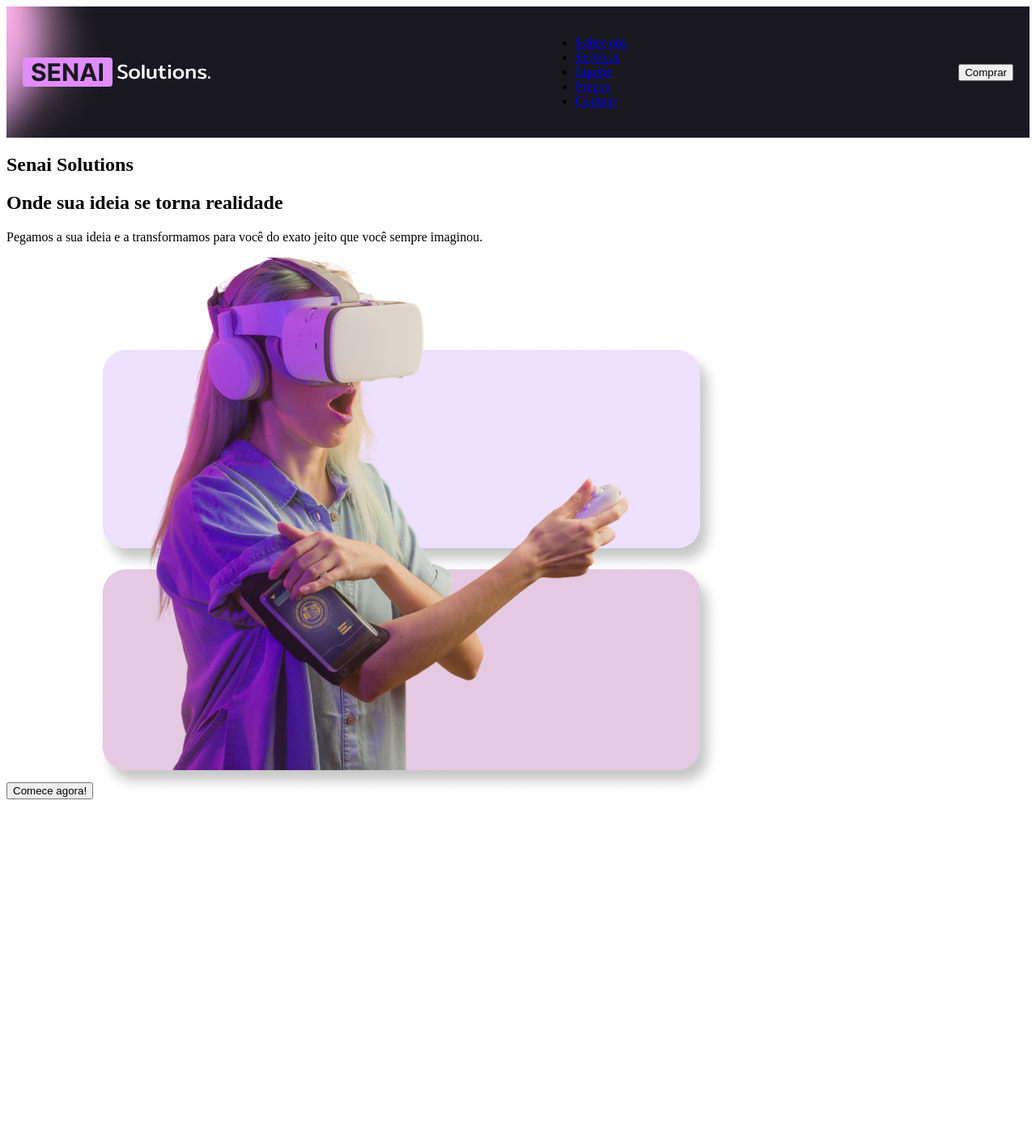
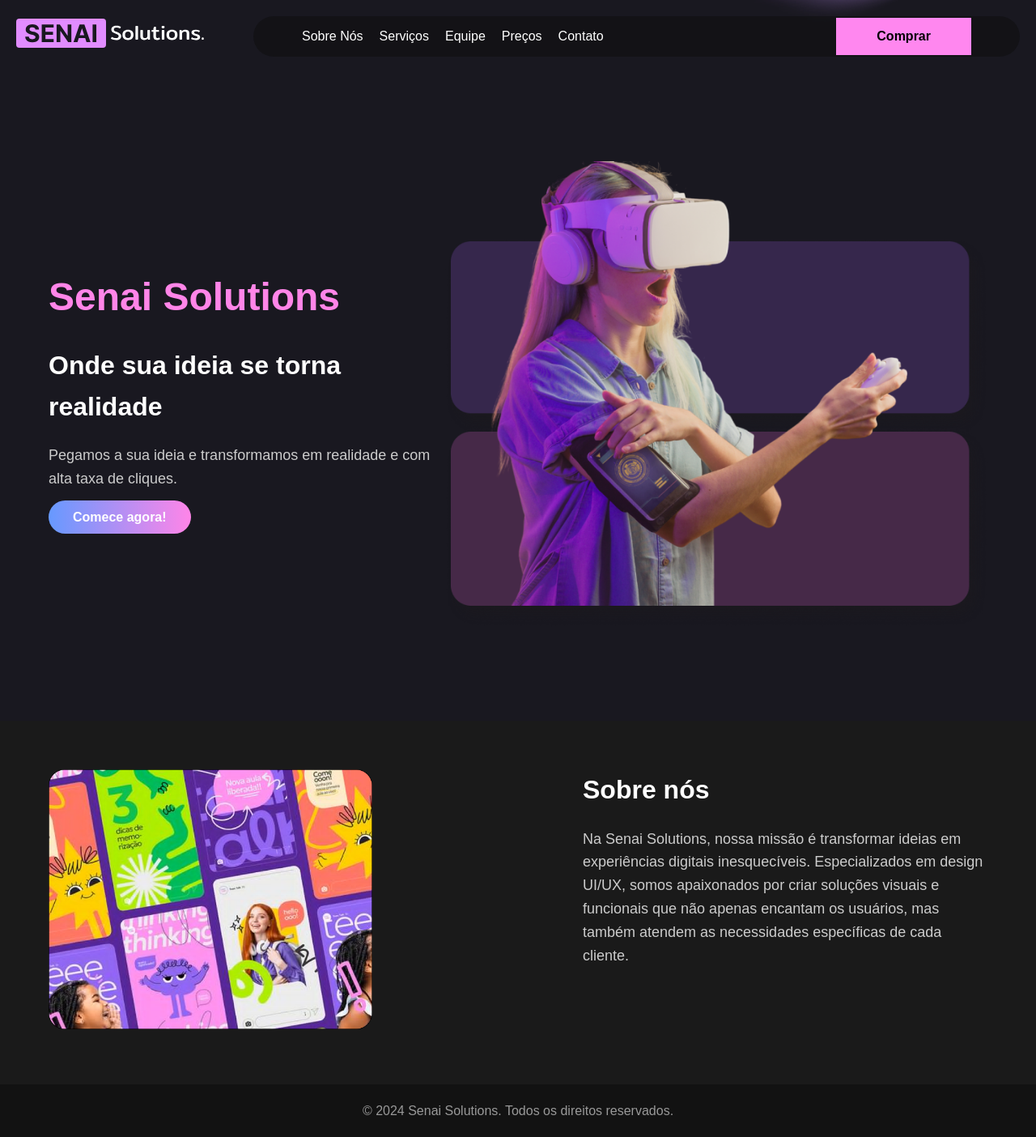
Before and after one commit to Emillyme/senaiSolutions, a plain HTML site: page index.html in a window 1280 px wide. Shown: the whole page at 81% size. Before the commit the page ends 995 px from the top, so only its background shows below. Drawn offline with Linux system fonts and the light colour scheme.

Commit message:
atualizando home

```diff
--- a/index.html
+++ b/index.html
@@ -1,5 +1,5 @@
 <!DOCTYPE html>
-<html lang="en">
+<html lang="pt-br">
 <head>
     <meta charset="UTF-8">
     <meta name="viewport" content="width=device-width, initial-scale=1.0">
@@ -7,35 +7,55 @@
     <link rel="stylesheet" href="styles.css">
 </head>
 <body>
+    <div class="background">
     <header>
-        <div class="logo">
-            <a href="index.html">
-                <img src="img/logo.svg" alt="Logo do Meu Site">
-            </a>
-        </div>
         <nav>
-            <ul>
-                <li><a href="#sobre">Sobre nós</a></li>
-                <li><a href="#servicos">Serviços</a></li>
-                <li><a href="#equipe">Equipe</a></li>
-                <li><a href="#precos">Preços</a></li>
-                <li><a href="#contato">Contato</a></li>
-            </ul>
+            <div class="logo"><img src="./img/logo.svg" alt=""></div>
+            <div class="nav-style">
+                <ul id="nav-links">
+                    <li><a href="#">Sobre Nós</a></li>
+                    <li><a href="#">Serviços</a></li>
+                    <li><a href="#">Equipe</a></li>
+                    <li><a href="#">Preços</a></li>
+                    <li><a href="#">Contato</a></li>
+                </ul>
+                <a href="#" class="btn-comprar">Comprar</a>
+                <div class="hamburger" id="hamburger">
+                    <span></span>
+                    <span></span>
+                    <span></span>
+                </div>
+            </div>
         </nav>
-        <div class="btn-comprar">
-            <button>Comprar</button>
-        </div>
     </header>
     <main>
-        <section class="home">
-            <h1>Senai Solutions</h1>
-            <h1>Onde sua ideia se torna realidade</h1>
-            <p>Pegamos a sua ideia e a transformamos para você do exato jeito que você sempre imaginou.</p>
-            <button class="comece-agora">
-                Comece agora!
-            </button>
-            <img src="./img/Group 48.png" alt="" srcset="">
+        <section class="hero">
+            <div class="hero-text">
+                <h1>Senai Solutions</h1>
+                <h2>Onde sua ideia se torna realidade</h2>
+                <p>Pegamos a sua ideia e transformamos em realidade e com alta taxa de cliques.</p>
+                <a href="#" class="btn-comecar">Comece agora!</a>
+            </div>
+            <div class="hero-image">
+                <img src="./img/Group 48.png" alt="Menina com VR">
+            </div>
+        </section>
+    </div>
+        <section class="about">
+            <div class="about-image">
+                <img src="./img/img.png" alt="Designs coloridos">
+            </div>
+            <div class="about-text">
+                <h2>Sobre nós</h2>
+                <p>Na Senai Solutions, nossa missão é transformar ideias em experiências digitais inesquecíveis. Especializados em design UI/UX, somos apaixonados por criar soluções visuais e funcionais que não apenas encantam os usuários, mas também atendem as necessidades específicas de cada cliente.</p>
+            </div>
         </section>
     </main>
+
+    <footer>
+        <p>&copy; 2024 Senai Solutions. Todos os direitos reservados.</p>
+    </footer>
+
+    <script src="script.js"></script>
 </body>
 </html>
--- a/script.js
+++ b/script.js
@@ -0,0 +1,7 @@
+// Adiciona a funcionalidade de abrir e fechar o menu
+const hamburger = document.getElementById('hamburger');
+const navLinks = document.getElementById('nav-links');
+
+hamburger.addEventListener('click', () => {
+    navLinks.classList.toggle('show');
+});
--- a/styles.css
+++ b/styles.css
@@ -1,9 +1,269 @@
+* {
+    margin: 0;
+    padding: 0;
+    box-sizing: border-box;
+}
+
+body {
+    font-family: Arial, sans-serif;
+    background-color: #1a1a1a;
+    color: #fff;
+    line-height: 1.6;
+}
+
+main{
+    width: auto;
+}
+
 header {
-    background-image: url('img/background.png'); /* Caminho para a imagem de fundo */
-    background-size: cover; /* Faz com que a imagem cubra todo o espaço do header */
-    background-position: center; /* Centraliza a imagem */
     padding: 20px;
+}
+
+nav {
+    display: flex;
+    justify-content: space-between;
+}
+
+.nav-style{
+    display: flex;
+    background-color: #0e0e0e7e;
+    align-items: center;
+    border-radius: 40px;
+    width: 100%;
+    justify-content: space-between;
+    margin-left: 60px;
+    padding: 0px 60px;
+}
+
+.logo {
+    font-size: 24px;
+    font-weight: bold;
+    color: #fff;
+}
+
+.logo span {
+    color: #a94af7;
+}
+
+nav ul {
+    display: flex;
+    list-style: none;
+}
+
+nav ul li {
+    margin-right: 20px;
+}
+
+nav ul li a {
+    color: #fff;
+    text-decoration: none;
+    font-size: 16px;
+}
+
+.background{
+    background: url('./img/background.png') no-repeat center;
+}
+
+.btn-comprar {
+    background-color: #ff87ef;
+    color: #000;
+    padding: 10px 50px;
+    text-decoration: none;
+    font-weight: bold;
+}
+
+/* Seção principal (hero) com imagem de fundo */
+.hero {
     display: flex;
     justify-content: space-between;
     align-items: center;
+    padding: 60px;
+    min-height: 100vh;
 }
+
+.hero-text h1 {
+    color: #ff85e8;
+    font-size: 48px;
+}
+
+.hero-text h2 {
+    color: #fff;
+    font-size: 32px;
+    margin: 20px 0;
+}
+
+.hero-text p {
+    color: #ccc;
+    font-size: 18px;
+    margin-bottom: 20px;
+}
+
+.btn-comecar {
+    background: linear-gradient(to right, #6699ff, #ff85e8);
+    color: #fff;
+    padding: 12px 30px;
+    border-radius: 30px;
+    text-decoration: none;
+    font-weight: bold;
+}
+
+.hero-image img {
+    width: 670px;
+}
+
+.about {
+    display: flex;
+    justify-content: space-between;
+    padding: 60px;
+}
+
+.about-image img {
+    width: 400px;
+    border-radius: 10px;
+}
+
+.about-text {
+    max-width: 500px;
+}
+
+.about-text h2 {
+    font-size: 32px;
+    margin-bottom: 20px;
+}
+
+.about-text p {
+    font-size: 18px;
+    color: #ccc;
+}
+
+footer {
+    text-align: center;
+    padding: 20px;
+    background-color: #121212;
+}
+
+footer p {
+    color: #999;
+}
+
+/* Responsividade para tablets e smartphones */
+@media (max-width: 768px) {
+    nav ul {
+        display: none; /* Ocultar navegação para telas pequenas */
+    }
+
+    nav {
+        flex-direction: column;
+    }
+
+    .hero {
+        flex-direction: column;
+        text-align: center;
+    }
+
+    .hero-image img {
+        width: 300px; /* Ajustar imagem para telas menores */
+        margin-top: 20px;
+    }
+
+    .hero-text h1 {
+        font-size: 36px;
+    }
+
+    .hero-text h2 {
+        font-size: 24px;
+    }
+
+    .about {
+        flex-direction: column;
+        text-align: center;
+    }
+
+    .about-image img {
+        width: 300px;
+        margin-bottom: 20px;
+    }
+
+    .about-text {
+        max-width: 100%;
+    }
+
+    .btn-comprar, .btn-comecar {
+        padding: 10px 25px;
+        font-size: 16px;
+    }
+}
+
+@media (max-width: 480px) {
+    .hero-text h1 {
+        font-size: 28px;
+    }
+
+    .hero-text h2 {
+        font-size: 18px;
+    }
+
+    .hero-text p {
+        font-size: 16px;
+    }
+
+    .hero-image img {
+        width: 250px;
+    }
+
+    .about-text h2 {
+        font-size: 24px;
+    }
+
+    .about-text p {
+        font-size: 16px;
+    }
+
+    .about-image img {
+        width: 250px;
+    }
+
+    .btn-comprar, .btn-comecar {
+        padding: 8px 20px;
+        font-size: 14px;
+    }
+}
+
+/* Adicione o estilo para o ícone do menu hamburguer */
+.hamburger {
+    display: none;
+    flex-direction: column;
+    justify-content: space-between;
+    width: 30px;
+    height: 21px;
+    cursor: pointer;
+}
+
+.hamburger span {
+    background: #fff;
+    height: 3px;
+    border-radius: 2px;
+    width: 100%;
+}
+
+/* Mostra o botão de hambúrguer em telas pequenas */
+@media (max-width: 768px) {
+    nav ul {
+        display: none; /* Ocultar navegação por padrão */
+        flex-direction: column;
+        position: absolute;
+        top: 60px;
+        left: 0;
+        background-color: #121212;
+        width: 100%;
+        padding: 20px 0;
+    }
+
+    nav ul.show {
+        display: flex; /* Exibir a navegação quando o menu for aberto */
+    }
+
+    .hamburger {
+        display: flex;
+    }
+}
```
Also changed, not shown: img/img.png (added).
